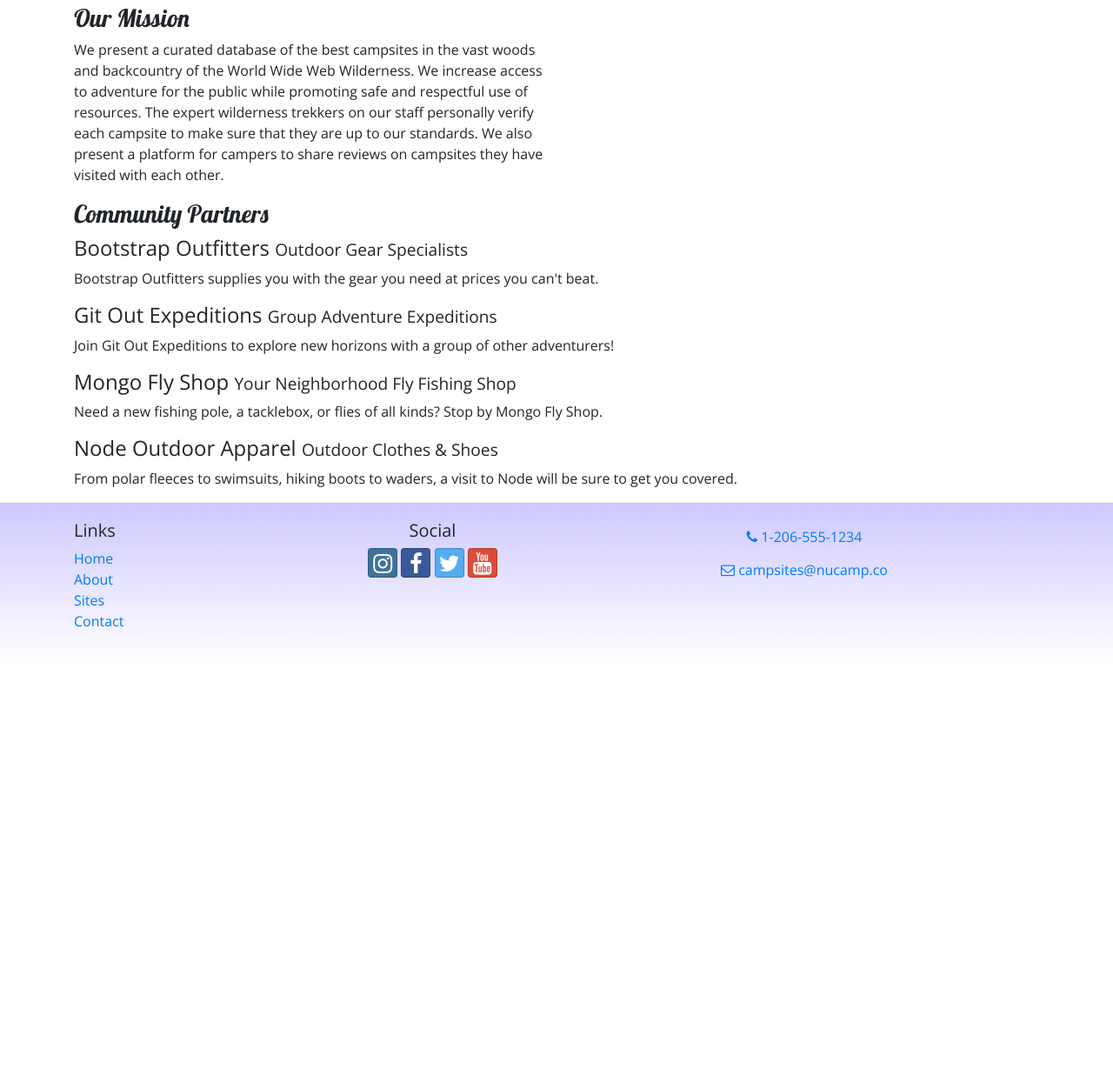
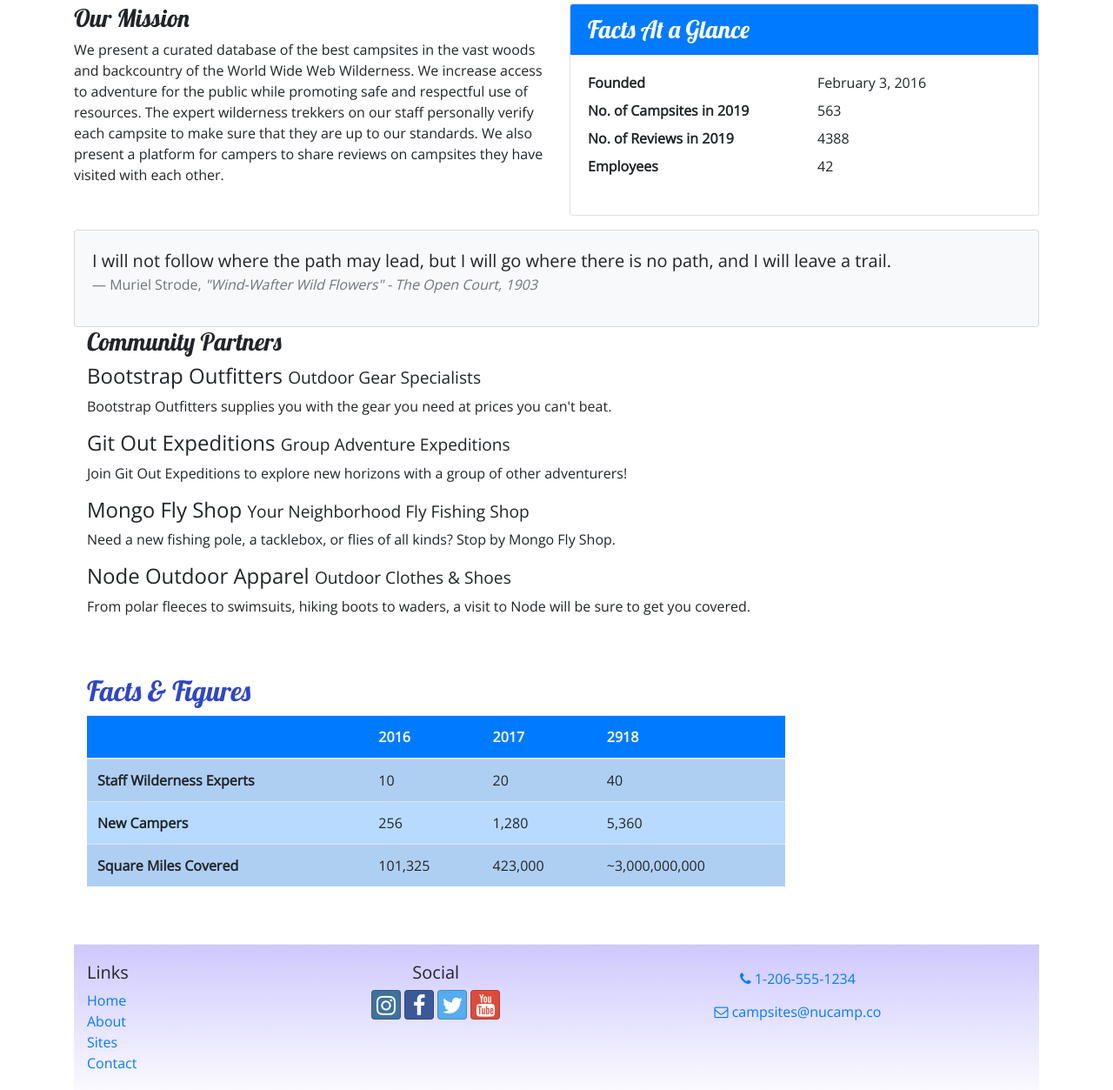
Before and after one commit to nataleet/nucamp-bootstrap, a website: page aboutus.html in a window 1280 px wide. Shown: the part 350-1603 px from the top of the page at 87% size. Before the commit the page ends 1112 px from the top, so only its background shows below. Drawn offline with nearby package versions, Linux system fonts and the light colour scheme.

Commit message:
Tables and Cards

```diff
--- a/CSS/styles.css
+++ b/CSS/styles.css
@@ -14,7 +14,7 @@
     color: #CEC8FF;
 }
 
-footer {
+.site-footer {
     background-image: linear-gradient(#CEC8FF, white);
     padding: 20px 0;
 }
--- a/aboutus.html
+++ b/aboutus.html
@@ -63,6 +63,36 @@
                 <h3>Our Mission</h3>
                 <p>We present a curated database of the best campsites in the vast woods and backcountry of the World Wide Web Wilderness. We increase access to adventure for the public while promoting safe and respectful use of resources. The expert wilderness trekkers on our staff personally verify each campsite to make sure that they are up to our standards. We also present a platform for campers to share reviews on campsites they have visited with each other.</p>
             </div>
+            <div class="col-sm-6">
+                <div class="card">
+                    <h3 class="card-header bg-primary text-white">Facts At a Glance</h3>
+                    <div class="card-body">
+                    <dl class="row">
+                        <dt class="col-6">Founded</dt>
+                        <dd class="col-6">February 3, 2016</dd>
+                        <dt class="col-6">No. of Campsites in 2019</dt>
+                        <dd class="col-6">563</dd>
+                        <dt class="col-6">No. of Reviews in 2019</dt>
+                        <dd class="col-6">4388</dd>
+                        <dt class="col-6">Employees</dt>
+                        <dd class="col-6">42</dd>
+                    </dl>
+
+                </div>
+            </div>
+        </div>
+        <div class="col">
+            <div class="card card-body bg-light mt-3">
+                <blockquote class="blockquote">
+                    <p class="mb-0">I will not follow where the path may lead, but I will go where there is no path, and I will leave a trail.
+                    </p>
+                    <footer class="blockquote-footer">Muriel Strode,
+                        <cite title="Source Title">"Wind-Wafter Wild Flowers" -
+                            The Open Court, 1903
+                        </cite>
+                    </footer>
+                </blockquote>
+            </div>
         </div>
     </div>
         <div class="container">
@@ -79,9 +109,46 @@
                 <p class="d-none d-sm-block">From polar fleeces to swimsuits, hiking boots to waders, a visit to Node will be sure to get you covered.</p>
             </div>
         </div>
+
+        <div class="row row-content">
+            <div class="col-sm-9">
+                <h2>Facts &amp; Figures</h2>
+                <div class="table-responsive">
+                    <table class="table table-striped">
+                        <thead>
+                            <tr class="bg-primary text-light">
+                                <th></th>
+                                <th>2016</th>
+                                <th>2017</th>
+                                <th>2918</th>
+                            </tr>
+                        </thead>
+                        <tbody class="table-primary">
+                            <tr>
+                                <th>Staff Wilderness Experts</th>
+                                <td>10</td>
+                                <td>20</td>
+                                <td>40</td>
+                            </tr>
+                            <tr>
+                                <th>New Campers</th>
+                                <td>256</td>
+                                <td>1,280</td>
+                                <td>5,360</td>
+                            </tr>
+                            <th>Square Miles Covered</th>
+                            <td>101,325</td>
+                            <td>423,000</td>
+                            <td>~3,000,000,000</td>
+                        </tbody>
+                    </table>
+                </div>
+            </div>
+        </div>
+
     </div>
 
-    <footer>
+    <footer class="site-footer">
         <div class="container">
             <div class="row">
                 <div class="col-4 col-sm-2 offeset-1" >
```
Also changed, not shown: contactus.html (+1 -1 lines), index.html (+1 -1 lines).
